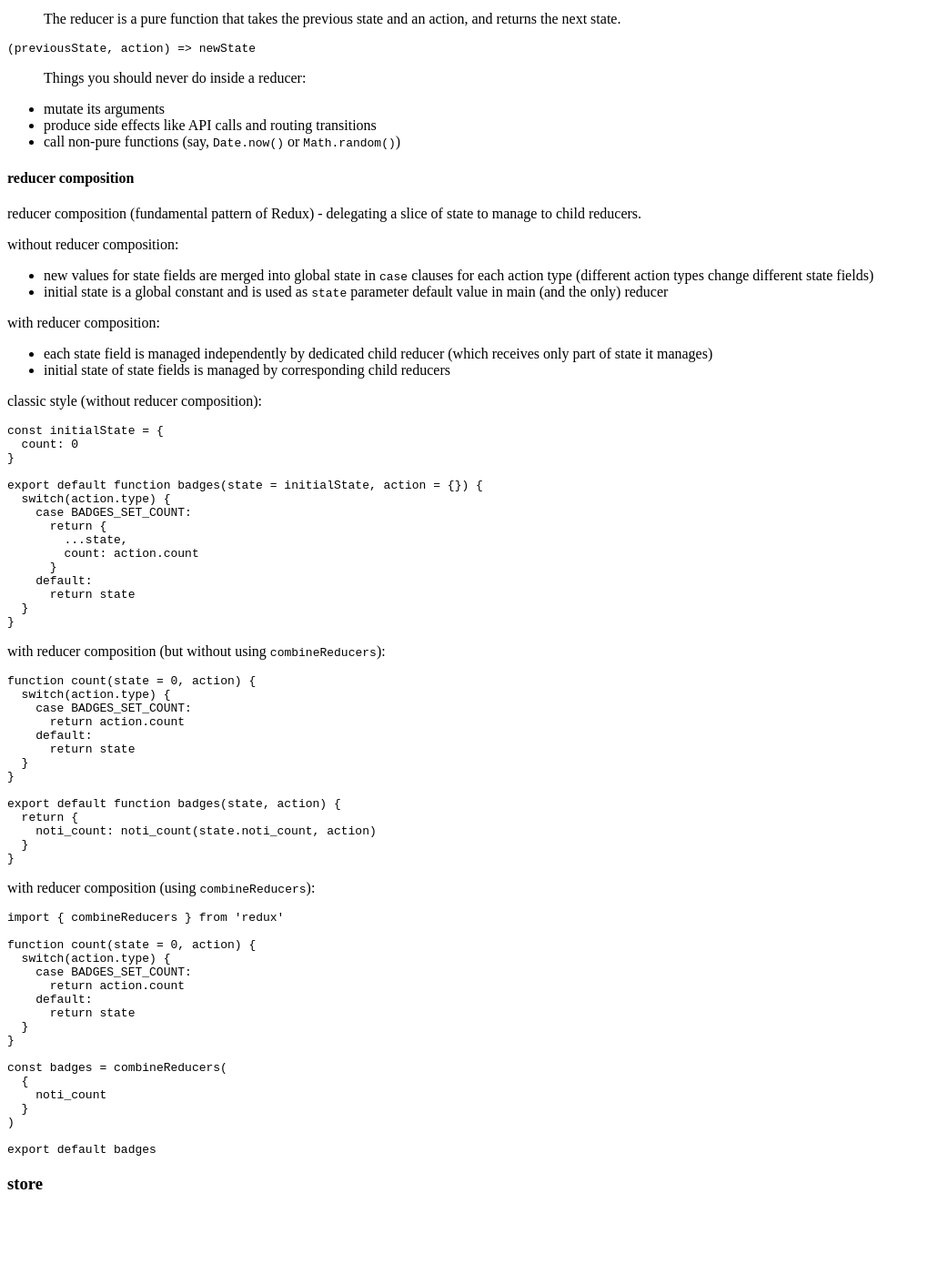
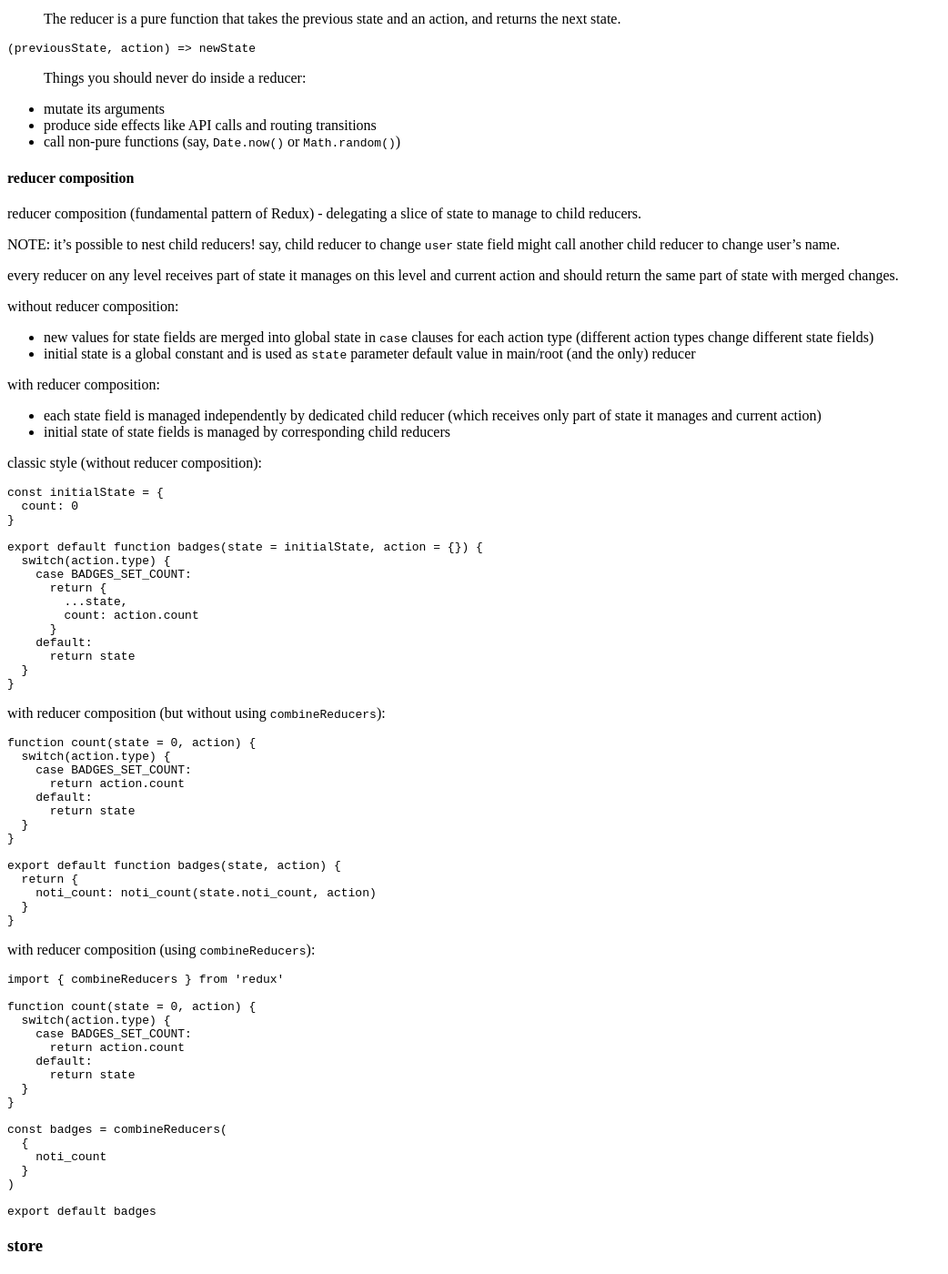
Before and after one commit to tap349/tap349.github.io, a Jekyll site: the page built from _posts/2017-05-29-react.md, in a window 1280 px wide and 1400 px high, scrolled down 1514 px. Shown: the whole window at 91% size, without its empty margins (0-1042 px from the left). Built offline with Jekyll 4.4.1, drawn with Linux system fonts in a browser that asks for light colours; before the commit the page ends 2844 px from its top, so only the background shows below that; some of the changed text lies outside the part shown.

Commit message:
update 2017-05-31_12:29:50

````diff
--- a/_posts/2017-05-29-react.md
+++ b/_posts/2017-05-29-react.md
@@ -114,17 +114,24 @@ function addTodo(text) {
 reducer composition (fundamental pattern of Redux) -
 delegating a slice of state to manage to child reducers.
 
+NOTE: it's possible to nest child reducers!
+      say, child reducer to change `user` state field might call
+      another child reducer to change user's name.
+
+every reducer on any level receives part of state it manages on this level
+and current action and should return the same part of state with merged changes.
+
 without reducer composition:
 
 - new values for state fields are merged into global state in `case` clauses
   for each action type (different action types change different state fields)
 - initial state is a global constant and is used as `state` parameter default
-  value in main (and the only) reducer
+  value in main/root (and the only) reducer
 
 with reducer composition:
 
 - each state field is managed independently by dedicated child reducer
-  (which receives only part of state it manages)
+  (which receives only part of state it manages and current action)
 - initial state of state fields is managed by corresponding child reducers
 
 classic style (without reducer composition):
@@ -190,3 +197,12 @@ export default badges
 ```
 
 ### store
+
+create (say, in _Store.js_):
+
+```javascript
+import { createStore } from 'redux'
+import badges from './reducers'
+
+export default createStore(badges)
+```
````
